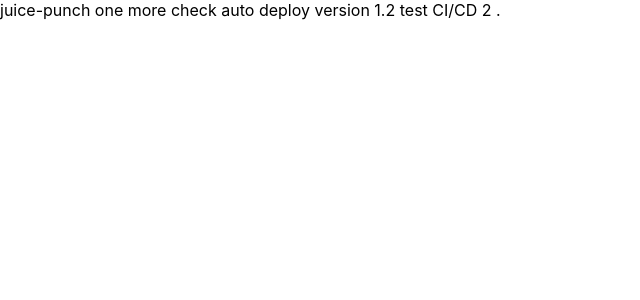
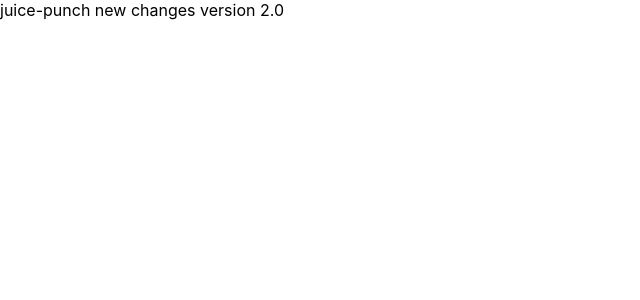
Before and after one commit to juice-punch/juice-punch, a React (Create React App) app: page / in a window 1280 px wide. Shown: the top 300 px of the page, without its empty margins (0-640 px from the left). Built offline with nearby package versions, Linux system fonts and the light colour scheme.

Commit message:
check: new changes version 2.0

```diff
--- a/src/App.tsx
+++ b/src/App.tsx
@@ -5,7 +5,7 @@ class App extends Component {
   render() {
     return (
       <div className="App">
-        juice-punch one more check auto deploy version 1.2 test CI/CD 2 .
+        juice-punch new changes version 2.0
       </div>
     );
   }
```
